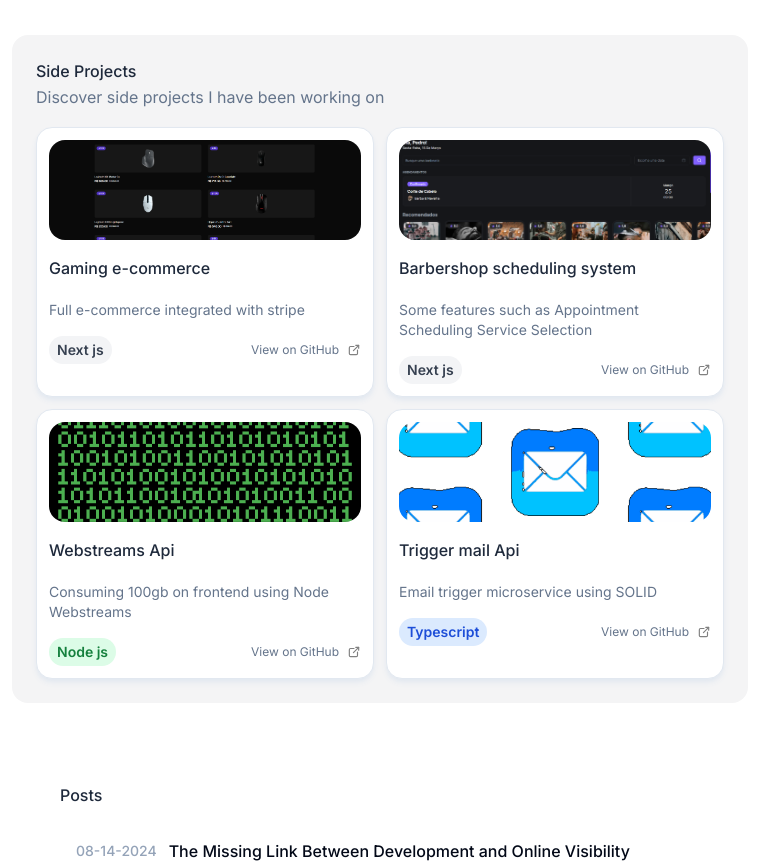
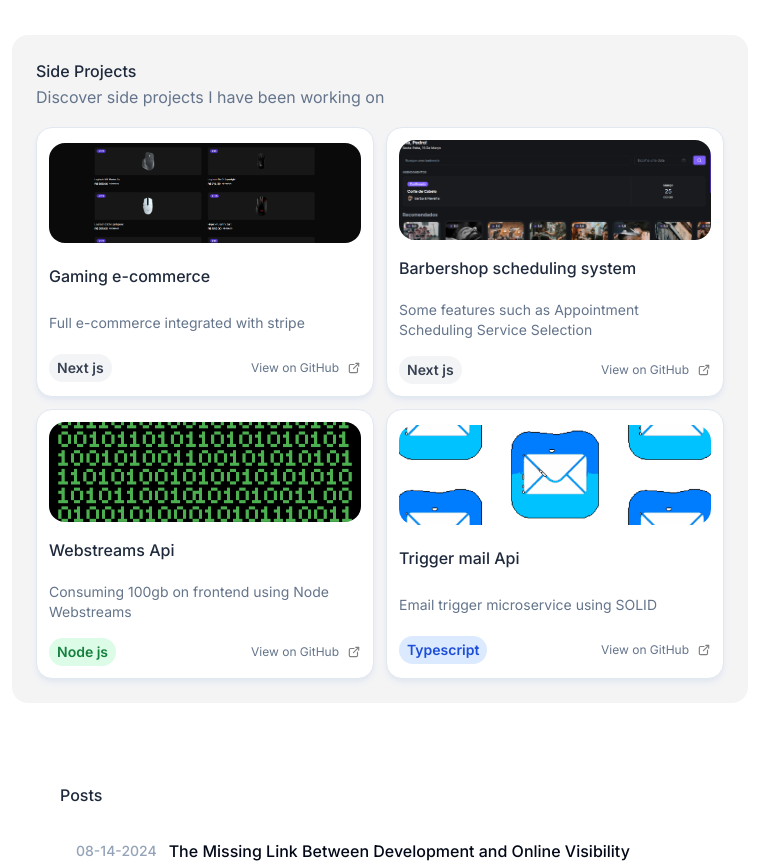
Before and after one commit to Pedrinvits/personal-portfolio, a Next.js app: page / in a window 1280 px wide. Shown: the part 500-1365 px from the top of the page, without its empty margins (260-1019 px from the left). Built offline with nearby package versions, Linux system fonts and the light colour scheme.

Commit message:
fix : space in divs

```diff
--- a/src/components/projects/index.tsx
+++ b/src/components/projects/index.tsx
@@ -13,7 +13,7 @@ const Projects = () => {
                 <h3 className="font-medium text-slate-800">Side Projects</h3>
                 <p className="leading-7 text-slate-500">Discover side projects I have been working on</p>
                 <div className="mt-4 grid grid-cols-1 gap-3 sm:grid-cols-2">
-                    <article className="flex h-full flex-col gap-4 rounded-2xl border border-slate-200 bg-white p-3 shadow-md shadow-slate-200">
+                    <article className="flex h-full flex-col gap-4 rounded-2xl border border-slate-200 bg-white p-3 shadow-md shadow-slate-200 justify-around">
                         <Image src={ShopImage} alt="" quality={100} className="rounded-2xl h-[100px] object-cover" />
                         <h4 className="text-base font-medium text-slate-800">Gaming e-commerce</h4>
                         <p  className="mt-1 text-sm text-slate-500">Full e-commerce integrated with stripe</p>
@@ -25,7 +25,7 @@ const Projects = () => {
                             </Link>
                         </div>
                     </article>
-                    <article className="flex h-full flex-col gap-4 rounded-2xl border border-slate-200 bg-white p-3 shadow-md shadow-slate-200">
+                    <article className="flex h-full flex-col gap-4 rounded-2xl border border-slate-200 bg-white p-3 shadow-md shadow-slate-200 justify-around">
                         <Image src={BarberImage} alt="" quality={100} className="rounded-2xl h-[100px] object-cover" />
                         <h4 className="text-base font-medium text-slate-800">Barbershop scheduling system</h4>
                         <p  className="mt-1 text-sm text-slate-500">Some features such as Appointment Scheduling Service Selection</p>
@@ -37,7 +37,7 @@ const Projects = () => {
                             </Link>
                         </div>
                     </article>
-                    <article className="flex h-fit flex-col gap-4 rounded-2xl border border-slate-200 bg-white p-3 shadow-md shadow-slate-200">
+                    <article className="flex h-fit flex-col gap-4 rounded-2xl border border-slate-200 bg-white p-3 shadow-md shadow-slate-200 justify-around">
                         <Image src={WebstreamsImage} quality={100} alt="" className="rounded-2xl h-[100px] object-cover" />
                         <h4 className="text-base font-medium text-slate-800">Webstreams Api</h4>
                         <p  className="mt-1 text-sm text-slate-500">Consuming 100gb on frontend using Node Webstreams</p>
@@ -49,7 +49,7 @@ const Projects = () => {
                             </Link>
                         </div>
                     </article>
-                    <article className="flex min-h-fit flex-col gap-4 rounded-2xl border border-slate-200 bg-white p-3 shadow-md shadow-slate-200">
+                    <article className="flex min-h-fit flex-col gap-4 rounded-2xl border border-slate-200 bg-white p-3 shadow-md shadow-slate-200 justify-around">
                         <Image src={MailImage} quality={100} alt="" className="rounded-2xl h-[100px] object-cover" />
                         <h4 className="text-base font-medium text-slate-800">Trigger mail Api</h4>
                         <p  className="mt-1 text-sm text-slate-500">Email trigger microservice using SOLID</p>
```
